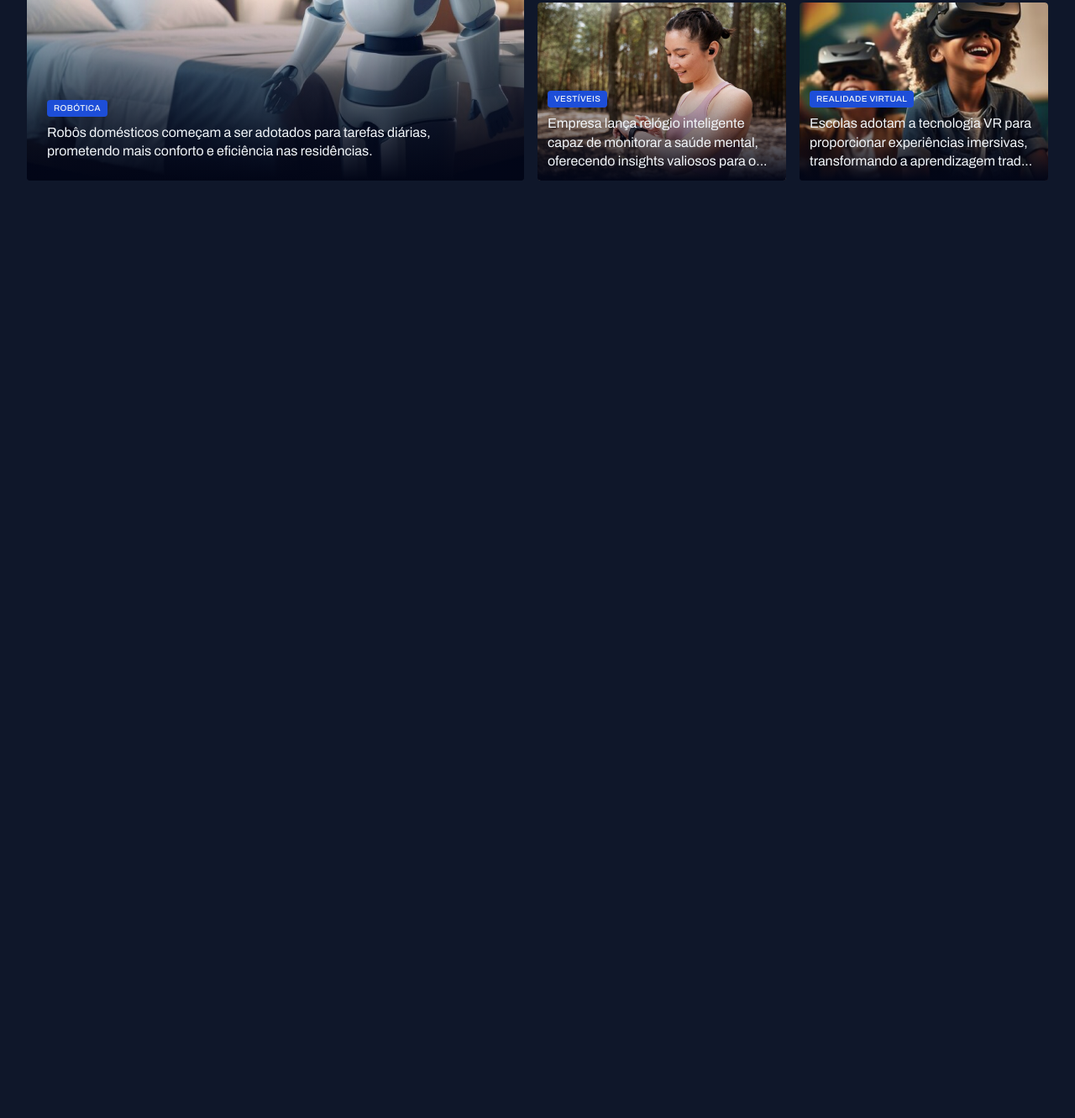
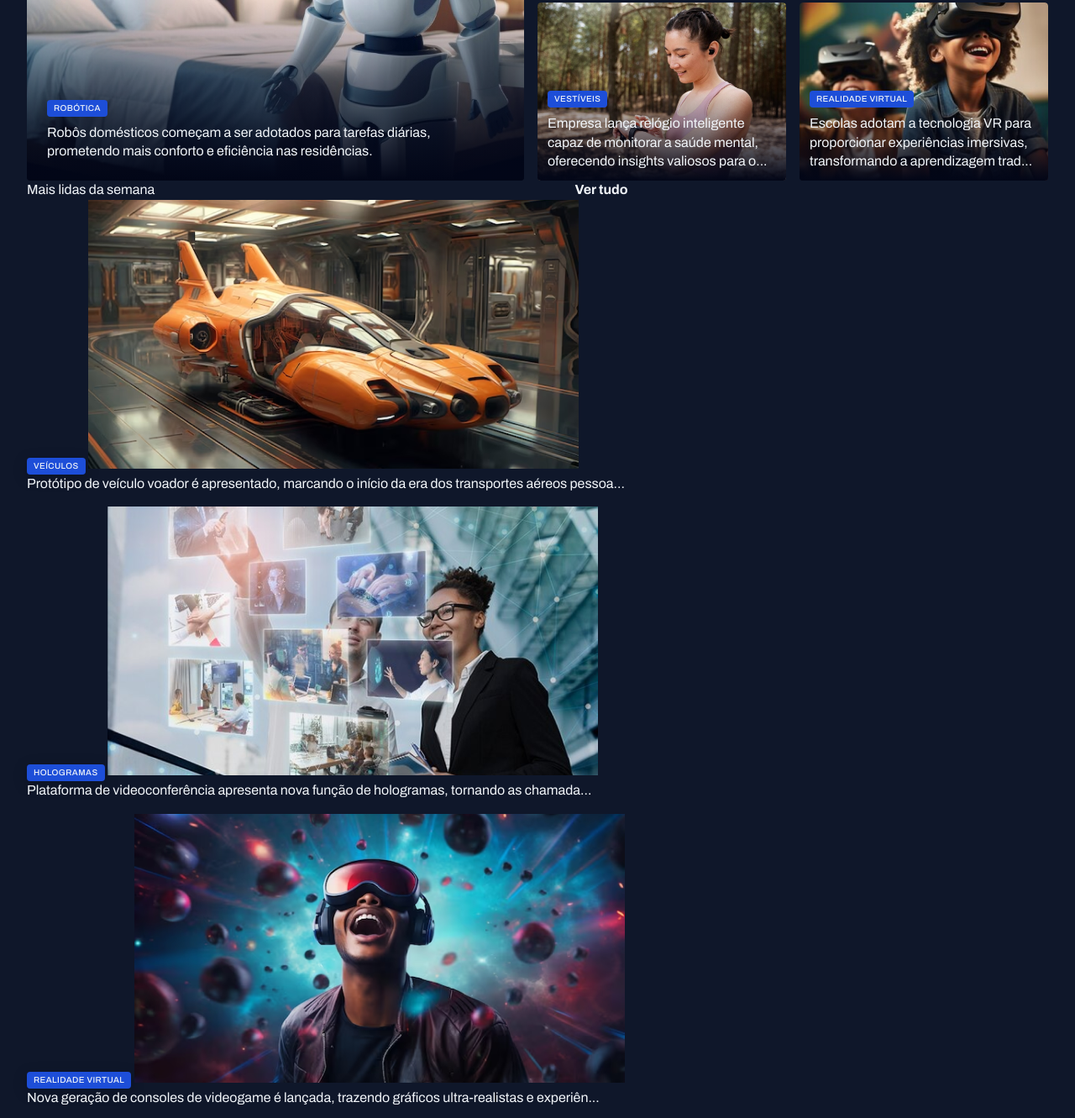
Before and after one commit to DavidFerreiraAlves/Projeto_Portal_de_Noticias, a plain HTML site: page index.html in a window 1280 px wide. Shown: the part 389-1720 px from the top of the page at 84% size. Before the commit the page ends 800 px from the top, so only its background shows below. Drawn offline with Linux system fonts and the light colour scheme.

Commit message:
estruturando seção mais lidas da semana

```diff
--- a/index.html
+++ b/index.html
@@ -94,6 +94,49 @@
         </div>
     </section>
 
+    <section id="weekly" >
+        <header class="grid grid-flow-col">
+            <h3>Mais lidas da semana</h3>
+            <a href="#">
+                <strong>Ver tudo</strong>
+                <span></span>
+            </a>
+        </header>
+
+        <div class="grid gap-16">
+            <figure>
+                <span class="content-tag">veículos</span>
+                <img src="assets/images/Image 06.png" alt="">
+                <p>
+                    Protótipo de veículo voador é apresentado, marcando o início da era dos transportes aéreos pessoa...
+                </p>
+            </figure>
+
+            <figure>
+                <span class="content-tag">Hologramas</span>
+                <img src="assets/images/Image 07.png" alt="">
+                <p>
+                    Plataforma de videoconferência apresenta nova função de hologramas, tornando as chamada...
+                </p>
+            </figure>
+
+            <figure>
+                <span class="content-tag">Realidade virtual</span>
+                <img src="assets/images/Image 08.png" alt="">
+                <p>
+                    Nova geração de consoles de videogame é lançada, trazendo gráficos ultra-realistas e experiên...
+                </p>
+            </figure>
+
+            <figure>
+                <span class="content-tag">internet</span>
+                <img src="assets/images/Image 09.png" alt="">
+                <p>
+                    Projeto busca oferecer internet de alta velocidade em áreas remotas através de satélites.
+                </p>
+            </figure>
+        </div>
+    </section>
    </main>
 
 </body>
```
